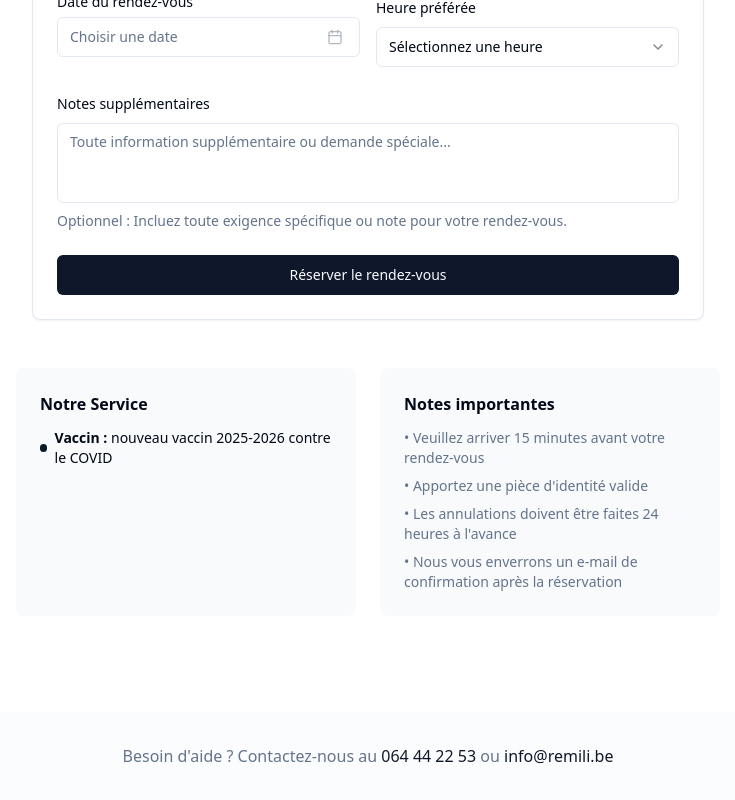
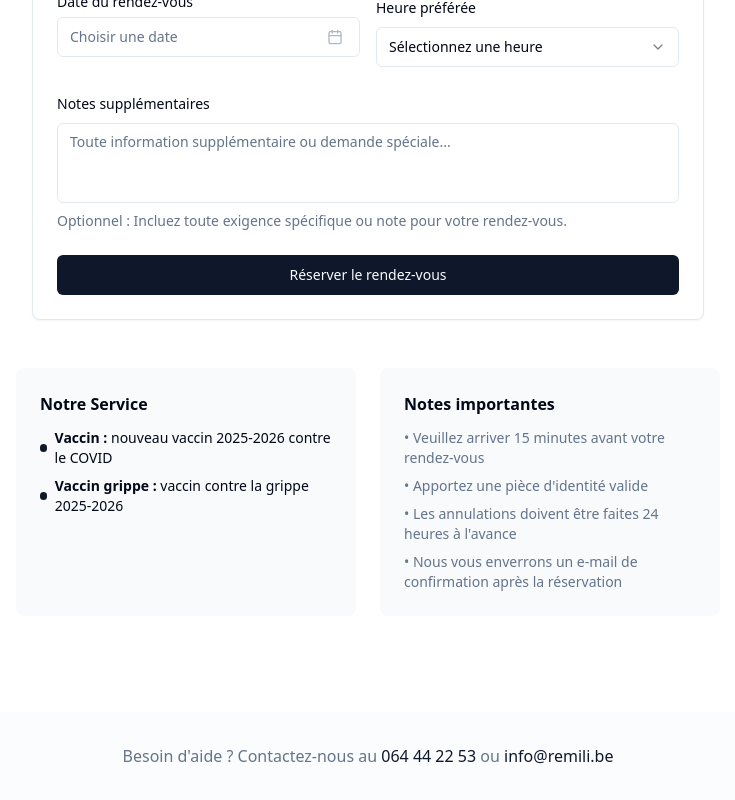
Before and after one commit to iliasrem/jab-ready-form, a React (Vite) app: page /book in a window 1280 px wide. Shown: the part 792-1592 px from the top of the page, without its empty margins (272-1007 px from the left). Built offline with nearby package versions, Linux system fonts and the light colour scheme.

Commit message:
Add flu vaccine information
Updated the "Notre Service" section on the patient booking page to include information about the 2025-2026 flu vaccine.

```diff
--- a/src/pages/PatientBooking.tsx
+++ b/src/pages/PatientBooking.tsx
@@ -272,6 +272,10 @@ const PatientBooking = () => {
                   <div className="w-2 h-2 bg-primary rounded-full"></div>
                   <span><strong>Vaccin :</strong> nouveau vaccin 2025-2026 contre le COVID</span>
                 </div>
+                <div className="flex items-center space-x-2">
+                  <div className="w-2 h-2 bg-primary rounded-full"></div>
+                  <span><strong>Vaccin grippe :</strong> vaccin contre la grippe 2025-2026</span>
+                </div>
               </div>
             </div>
 
```
